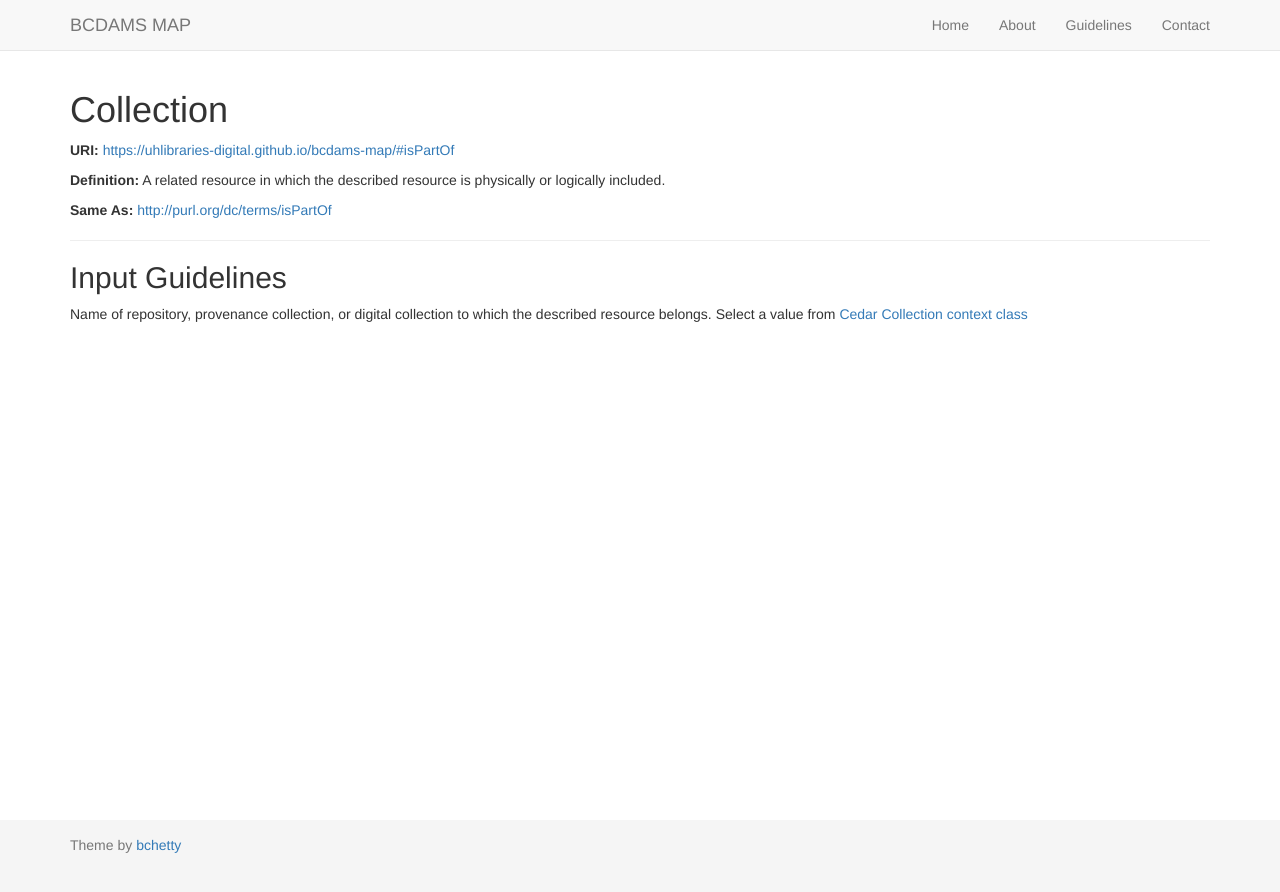
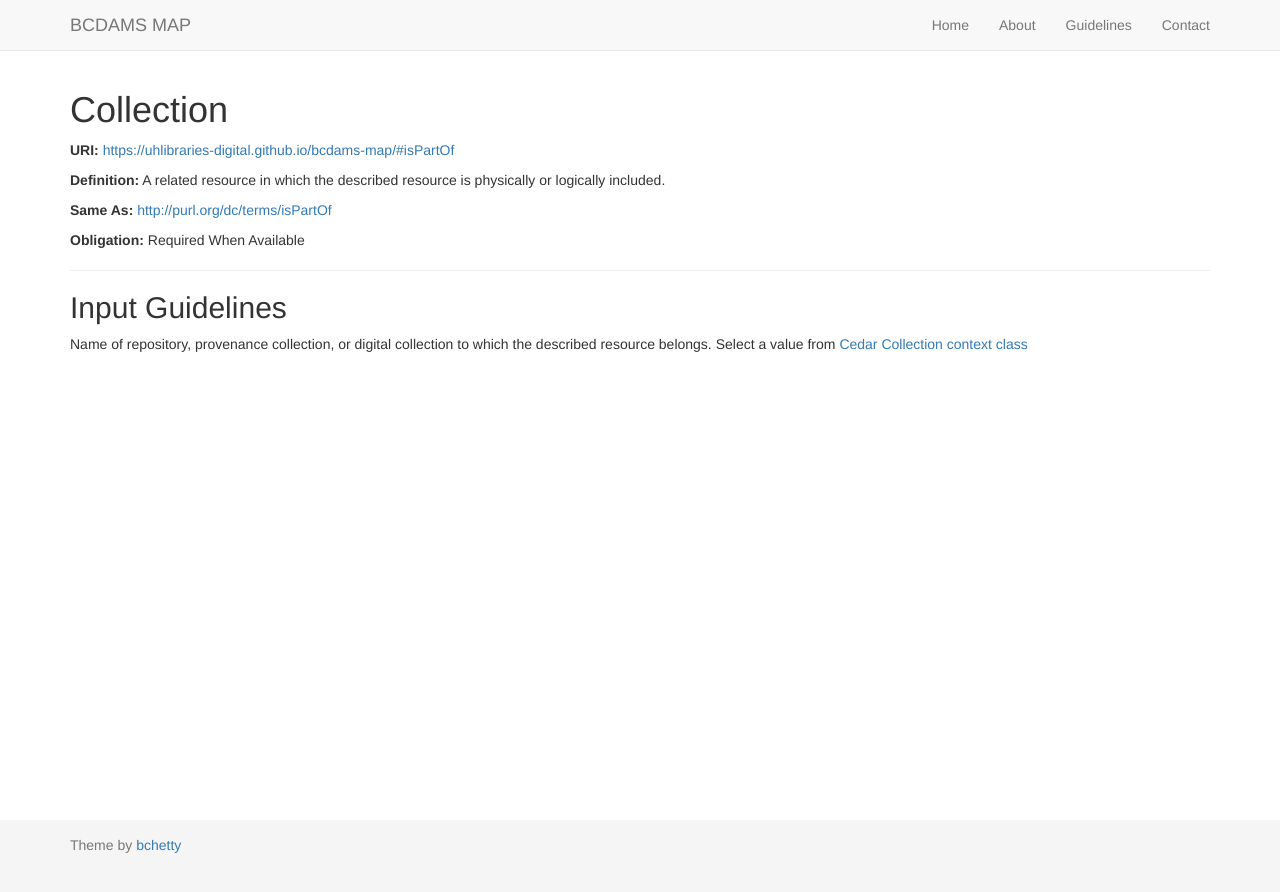
Before and after one commit to uhlibraries-digital/bcdams-map, a Jekyll site: the page built from guidelines/isPartOf.md, in a window 1280 px wide. Shown: the top 892 px of the page. Built offline with Jekyll 4.4.1, drawn with Linux system fonts in a browser that asks for light colours; nearby versions of some CDN libraries.

Commit message:
add obligation to guidelines

```diff
--- a/_includes/guidelines.md
+++ b/_includes/guidelines.md
@@ -12,6 +12,8 @@ __Definition:__ {{ element.definition }}
 
 __Same As:__ <{{ element.same_as }}>
 
+__Obligation:__ {% include obligation_label.md %}
+
 ---
 
 ## Input Guidelines
--- /dev/null
+++ b/_includes/obligation_label.md
@@ -0,0 +1,5 @@
+{% if element.obligation == "required" %}Required
+{% elsif element.obligation == "requiredWhenAvailable" %}Required When Available
+{% elsif element.obligation == "stronglyRecommended" %}Strongly Recommended
+{% elsif element.obligation == "recommended" %}Recommended
+{% else %}Optional{% endif %}
```
